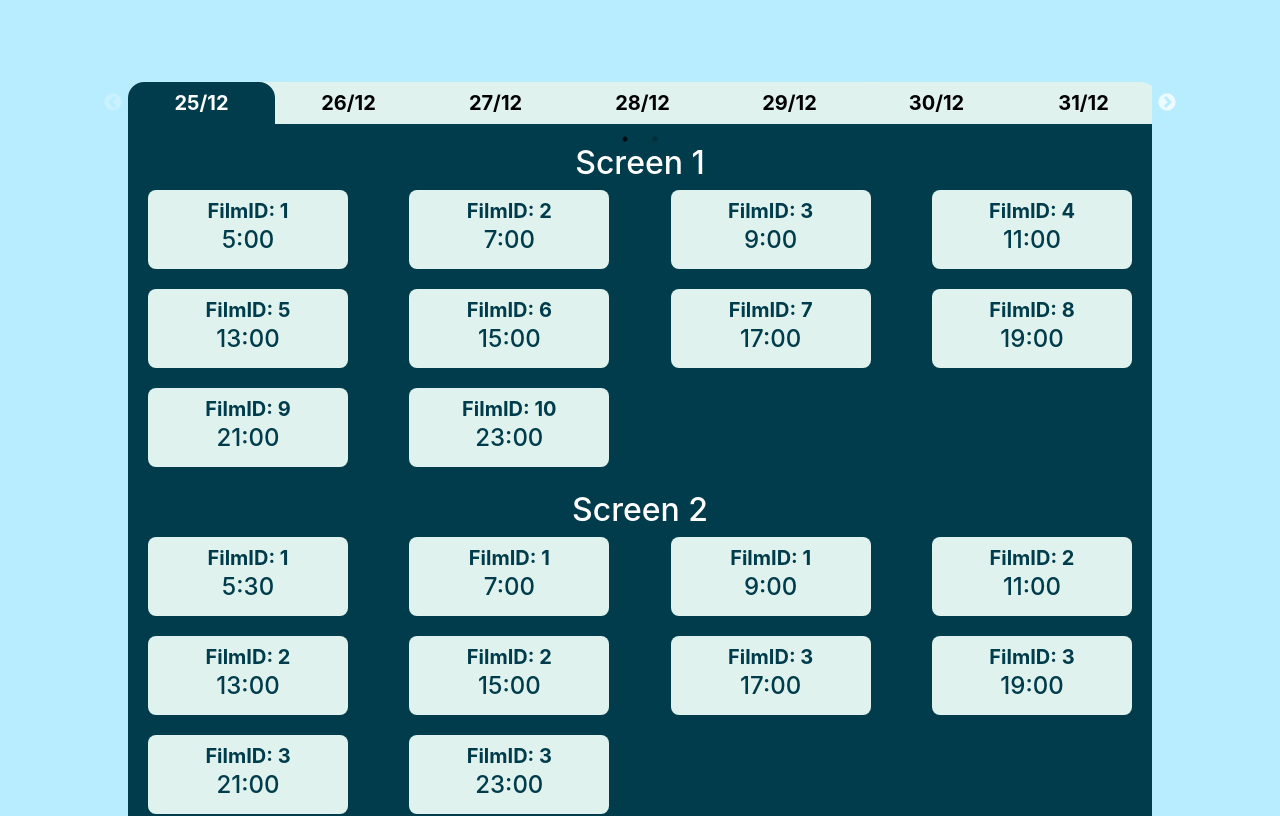
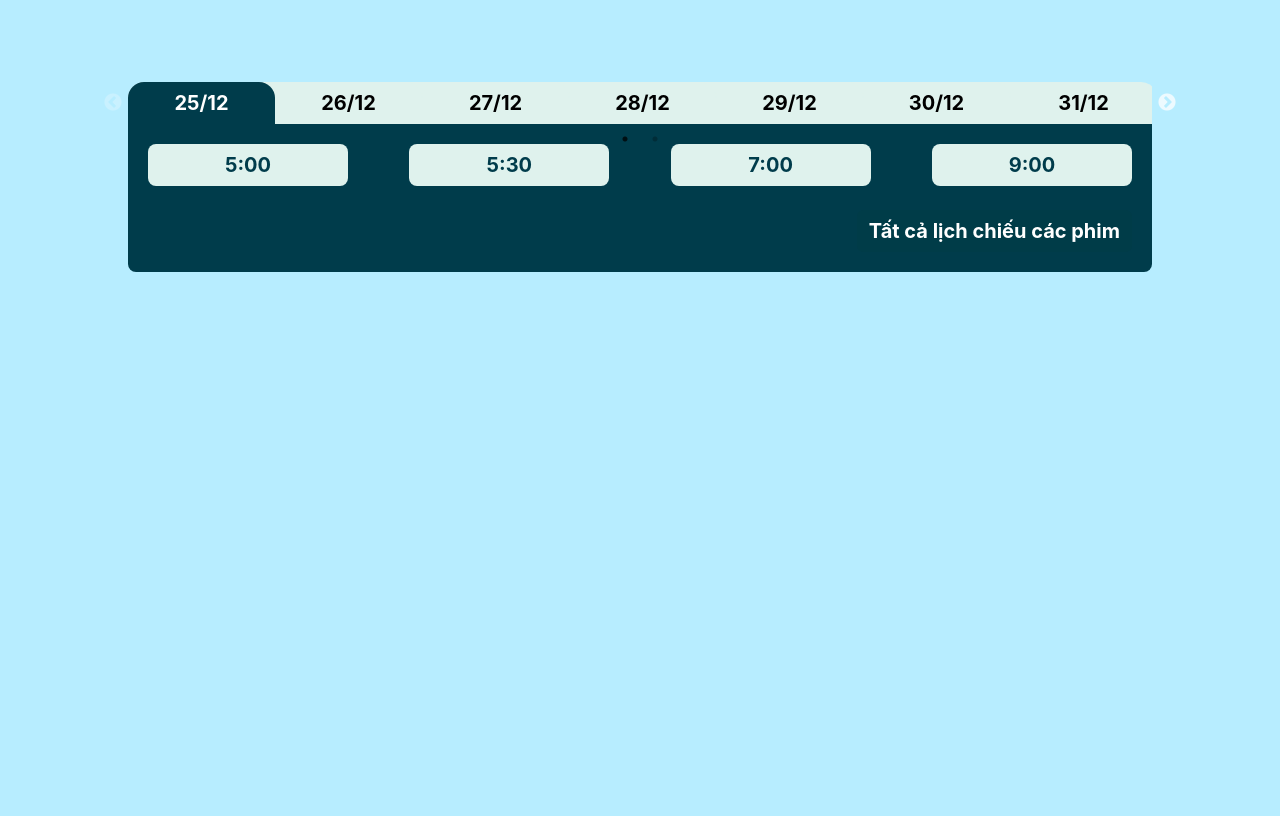
Before and after one commit to nguyendhst/project-movie-ticket-booking, a React (Create React App) app: page /movie-manage/1 in a window 1280 px wide. Shown: the part 1202-2018 px from the top of the page. After the commit the page ends 1554 px from the top, so only its background shows below. Built offline with nearby package versions, Linux system fonts and the light colour scheme.

Commit message:
Hiển thị toàn bộ lịch chiếu

```diff
--- a/src/components/Tabs/Tabs.css
+++ b/src/components/Tabs/Tabs.css
@@ -79,6 +79,7 @@
   padding-left: 4%;
   padding-right: 4%;
 }
+
 
 .TabContent1 {
   max-height: 50vh;
--- a/src/pages/Content/Movie/ShowtimeComponents/ShowtimeTabs.js
+++ b/src/pages/Content/Movie/ShowtimeComponents/ShowtimeTabs.js
@@ -10,6 +10,7 @@ import "slick-carousel/slick/slick-theme.css";
 import './style.css'
 
 import showtimes from '../../../../data/showtime.json'
+import films from '../../../../data/films.json'
 
 function getShowtime(activeDay, id) {
 	let shtimes = []
@@ -46,6 +47,10 @@ function getShowtime(activeDay, id) {
 	return shtimes
 }
 
+function getFilm (id) {
+	return films.OnGoing.filter(film => film.id === id)[0]
+}
+
 function getScreen(activeDay) {
 	let screen = []
 	screen[1] = []
@@ -55,18 +60,27 @@ function getScreen(activeDay) {
 		{
 			if (date.date.toString() === activeDay)
 				screen[1] = date.showtime
+				screen[1].forEach((showtime, index) =>
+					showtime["film"] = getFilm(showtime.id)
+				)
 		}
 	)
 	showtimes.Screen2.forEach((date, index) =>
 		{
 			if (date.date.toString() === activeDay)
 				screen[2] = date.showtime
+				screen[2].forEach((showtime, index) =>
+					showtime["film"] = getFilm(showtime.id)
+				)
 		}
 	)
 	showtimes.Screen3.forEach((date, index) =>
 		{
 			if (date.date.toString() === activeDay)
 				screen[3] = date.showtime
+				screen[3].forEach((showtime, index) =>
+					showtime["film"] = getFilm(showtime.id)
+				)
 		}
 	)
 	return screen
@@ -121,18 +135,22 @@ function ShowtimeTabs(props) {
         </Slider>
 		<div className='showtimeTabBody'>
 		{
-			(allShowtime)?
-			<div className='startTimeContainer'>
+			(!allShowtime)?
+			<div >
 			{
-				(showtime[1].length === 0)?
+				(showtime.length === 0)?
 				<h3>
 					Không có lịch chiếu phim này trong ngày {activeDay}
 				</h3>:
+				<div className='startTimeContainer'>
+				{
 				showtime.map((time, index) =>
 					<Button key={index} className="startTime">
 						{time}
 					</Button>
 				)
+				}
+				</div>
 			}
 			</div>
 			:
@@ -151,7 +169,7 @@ function ShowtimeTabs(props) {
 					key={index}
 					className = "startTime"
 					>
-						FilmID: {time.id}
+						{time.film.name}
 						<br/>
 						<h4>{time["start-time"]}</h4>
 					</Button>
@@ -174,7 +192,7 @@ function ShowtimeTabs(props) {
 					key={index}
 					className = "startTime"
 					>
-						FilmID: {time.id}
+						{time.film.name}
 						<br/>
 						<h4>{time["start-time"]}</h4>
 					</Button>
@@ -197,9 +215,9 @@ function ShowtimeTabs(props) {
 					key={index}
 					className = "startTime"
 					>
-						FilmID: {time.id}
+						{time.film.name}
 						<br/>
-						<h4>{time["start-time"]}</h4>
+						<h4 >{time["start-time"]}</h4>
 					</Button>
 					)
 				}
```
